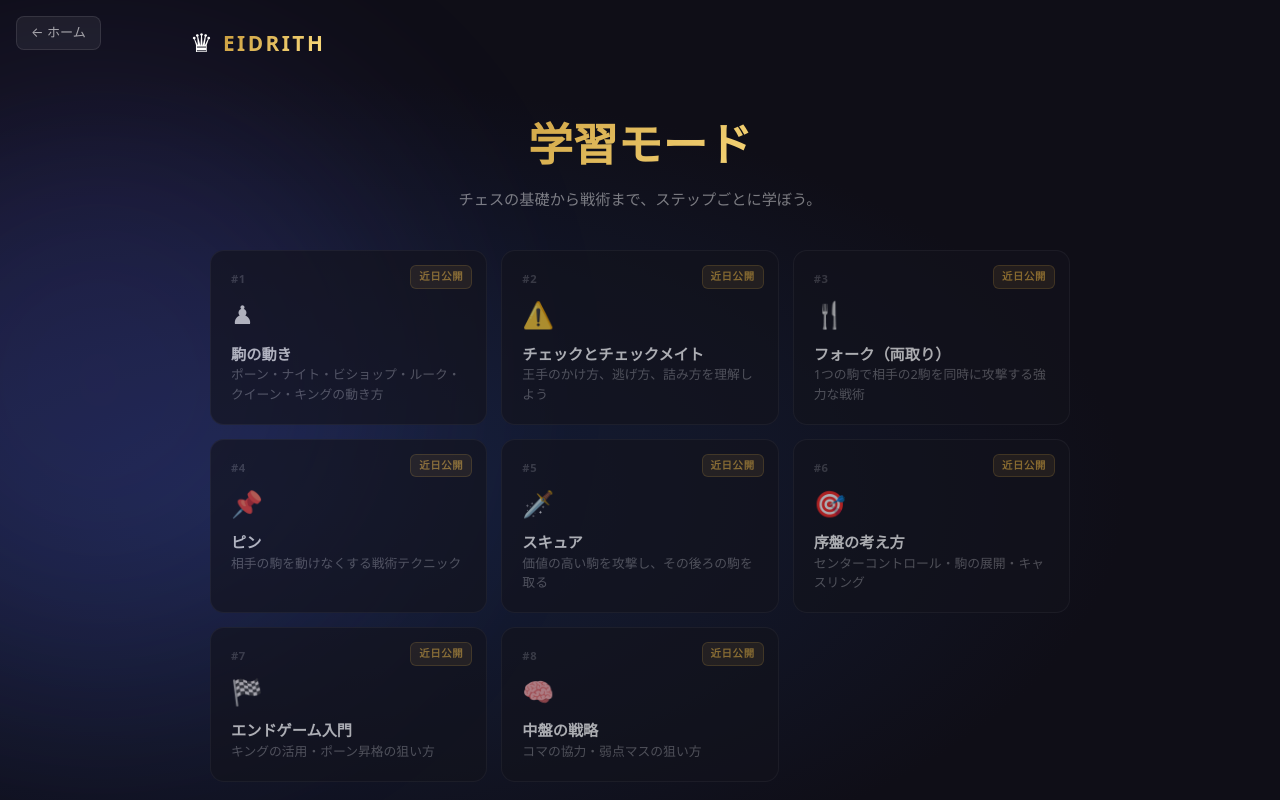
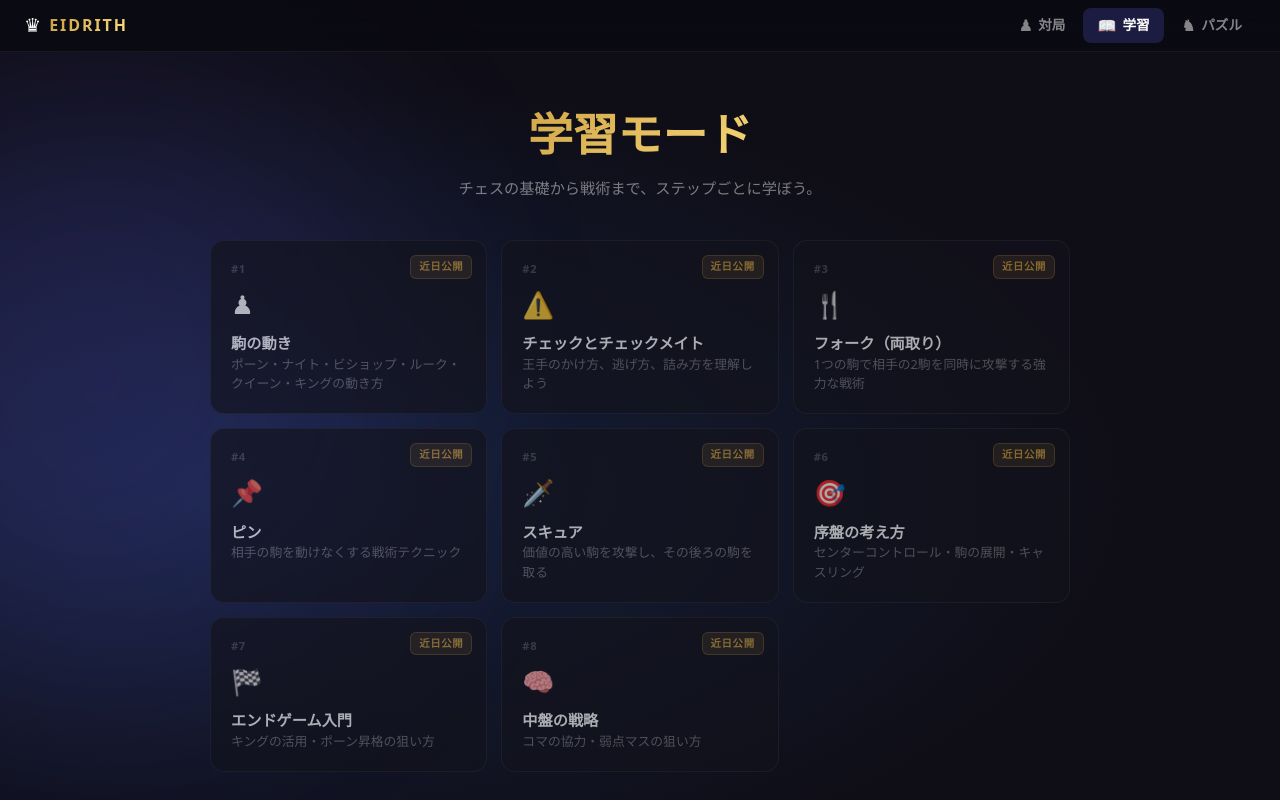
Before and after one commit to Mimi-Rabbit-usagi/EIDRITH, a React (Vite) app: page /learn in a window 1280 px wide. Shown: the top 800 px of the page. Built offline with nearby package versions, Linux system fonts and the light colour scheme.

Commit message:
feat: ナビゲーションバーを追加し、全ページでの一貫したナビゲーションを実現。ヘッダーをナビバーに置き換え、スタイルを調整。

```diff
--- /dev/null
+++ b/src/components/NavBar.jsx
@@ -0,0 +1,33 @@
+import { Link, useLocation } from 'react-router-dom';
+
+const NAV_LINKS = [
+  { path: '/play',    label: '対局',  icon: '♟' },
+  { path: '/learn',   label: '学習',  icon: '📖' },
+  { path: '/puzzles', label: 'パズル', icon: '♞' },
+];
+
+export default function NavBar() {
+  const { pathname } = useLocation();
+
+  return (
+    <nav className="navbar">
+      <Link to="/" className="navbar-logo">
+        <span className="navbar-logo-icon">♛</span>
+        <span className="navbar-logo-text">EIDRITH</span>
+      </Link>
+
+      <div className="navbar-links">
+        {NAV_LINKS.map(link => (
+          <Link
+            key={link.path}
+            to={link.path}
+            className={`navbar-link${pathname === link.path ? ' navbar-link--active' : ''}`}
+          >
+            <span className="navbar-link-icon">{link.icon}</span>
+            <span className="navbar-link-label">{link.label}</span>
+          </Link>
+        ))}
+      </div>
+    </nav>
+  );
+}
--- a/src/index.css
+++ b/src/index.css
@@ -39,6 +39,7 @@ body {
   background: radial-gradient(ellipse at 20% 50%, #16213e 0%, #0f0e17 60%);
   display: flex;
   flex-direction: column;
+  padding-top: 52px;
 }
 
 .game-area {
@@ -3074,6 +3075,77 @@ body {
 }
 
 /* ══════════════════════════════════════════════════════════════════════════
+   NAVBAR（全ページ共通）
+   ══════════════════════════════════════════════════════════════════════════ */
+
+.navbar {
+  position: fixed;
+  top: 0; left: 0; right: 0;
+  z-index: 200;
+  height: 52px;
+  display: flex;
+  align-items: center;
+  justify-content: space-between;
+  padding: 0 24px;
+  background: rgba(10, 10, 18, 0.85);
+  backdrop-filter: blur(12px);
+  -webkit-backdrop-filter: blur(12px);
+  border-bottom: 1px solid rgba(255,255,255,0.06);
+}
+
+.navbar-logo {
+  display: flex;
+  align-items: center;
+  gap: 8px;
+  text-decoration: none;
+}
+.navbar-logo-icon { font-size: 1.2rem; }
+.navbar-logo-text {
+  font-size: 1rem;
+  font-weight: 800;
+  letter-spacing: 0.12em;
+  background: linear-gradient(135deg, #c89b3c, #ffe082);
+  -webkit-background-clip: text;
+  -webkit-text-fill-color: transparent;
+  background-clip: text;
+}
+
+.navbar-links {
+  display: flex;
+  align-items: center;
+  gap: 4px;
+}
+
+.navbar-link {
+  display: flex;
+  align-items: center;
+  gap: 6px;
+  padding: 6px 14px;
+  border-radius: 8px;
+  text-decoration: none;
+  color: rgba(255,255,255,0.5);
+  font-size: 0.85rem;
+  font-weight: 600;
+  transition: color 0.15s, background 0.15s;
+}
+.navbar-link:hover {
+  color: rgba(255,255,255,0.9);
+  background: rgba(255,255,255,0.07);
+}
+.navbar-link--active {
+  color: #fffffe;
+  background: rgba(108,99,255,0.2);
+}
+.navbar-link-icon  { font-size: 0.95rem; }
+.navbar-link-label { }
+
+@media (max-width: 480px) {
+  .navbar { padding: 0 16px; }
+  .navbar-link-label { display: none; }
+  .navbar-link { padding: 6px 10px; }
+}
+
+/* ══════════════════════════════════════════════════════════════════════════
    HOME PAGE
    ══════════════════════════════════════════════════════════════════════════ */
 
@@ -3083,7 +3155,7 @@ body {
   display: flex;
   flex-direction: column;
   align-items: center;
-  padding: 0 20px 60px;
+  padding: 52px 20px 60px;
   position: relative;
   overflow: hidden;
 }
@@ -3301,25 +3373,6 @@ body {
   z-index: 1;
 }
 
-/* Play ページ: 戻るボタン */
-.play-back-btn {
-  position: fixed;
-  top: 16px;
-  left: 16px;
-  z-index: 100;
-  background: rgba(255,255,255,0.06);
-  border: 1px solid rgba(255,255,255,0.1);
-  color: rgba(255,255,255,0.6);
-  padding: 6px 14px;
-  border-radius: 8px;
-  font-size: 0.82rem;
-  cursor: pointer;
-  transition: background 0.15s, color 0.15s;
-}
-.play-back-btn:hover {
-  background: rgba(255,255,255,0.1);
-  color: #fffffe;
-}
 
 /* ══════════════════════════════════════════════════════════════════════════
    LEARN PAGE
@@ -3331,7 +3384,7 @@ body {
   display: flex;
   flex-direction: column;
   align-items: center;
-  padding: 0 20px 80px;
+  padding: 52px 20px 80px;
   position: relative;
   overflow: hidden;
 }
--- a/src/pages/Home.jsx
+++ b/src/pages/Home.jsx
@@ -1,5 +1,6 @@
 import { useEffect, useState } from 'react';
 import { useNavigate } from 'react-router-dom';
+import NavBar from '../components/NavBar';
 
 function loadStats() {
   try {
@@ -65,16 +66,7 @@ export default function Home() {
       <div className="home-bg-glow home-bg-glow--left" />
       <div className="home-bg-glow home-bg-glow--right" />
 
-      {/* ヘッダー */}
-      <header className="home-header">
-        <div className="home-logo">
-          <span className="home-logo-icon">♛</span>
-          <span className="home-logo-text">EIDRITH</span>
-        </div>
-        <div className="home-header-right">
-          <span className="home-player-name">{playerName}</span>
-        </div>
-      </header>
+      <NavBar />
 
       {/* ヒーローセクション */}
       <section className="home-hero">
--- a/src/pages/Learn.jsx
+++ b/src/pages/Learn.jsx
@@ -1,4 +1,5 @@
 import { useNavigate } from 'react-router-dom';
+import NavBar from '../components/NavBar';
 
 const LESSONS = [
   { id: 'pieces',    icon: '♟', title: '駒の動き',         desc: 'ポーン・ナイト・ビショップ・ルーク・クイーン・キングの動き方',   done: false },
@@ -19,16 +20,7 @@ export default function Learn() {
       {/* 背景装飾 */}
       <div className="home-bg-glow home-bg-glow--left" />
 
-      {/* ヘッダー */}
-      <header className="learn-header">
-        <button className="play-back-btn" onClick={() => navigate('/')}>
-          ← ホーム
-        </button>
-        <div className="home-logo">
-          <span className="home-logo-icon">♛</span>
-          <span className="home-logo-text">EIDRITH</span>
-        </div>
-      </header>
+      <NavBar />
 
       {/* タイトル */}
       <section className="learn-hero">
--- a/src/pages/Play.jsx
+++ b/src/pages/Play.jsx
@@ -1,5 +1,5 @@
 import { useState, useCallback, useEffect, useRef } from 'react';
-import { useNavigate } from 'react-router-dom';
+import NavBar from '../components/NavBar';
 import { useChessGame } from '../hooks/useChessGame';
 import { useChessClock } from '../hooks/useChessClock';
 import { useSoundEffects } from '../hooks/useSoundEffects';
@@ -326,14 +326,7 @@ export default function Play() {
 
   return (
     <div className="app-container">
-      {/* ホームへ戻るボタン */}
-      <button
-        onClick={() => navigate('/')}
-        className="play-back-btn"
-        aria-label="ホームへ戻る"
-      >
-        ← ホーム
-      </button>
+      <NavBar />
 
       <main className="game-area">
         <div className="board-section">
```
